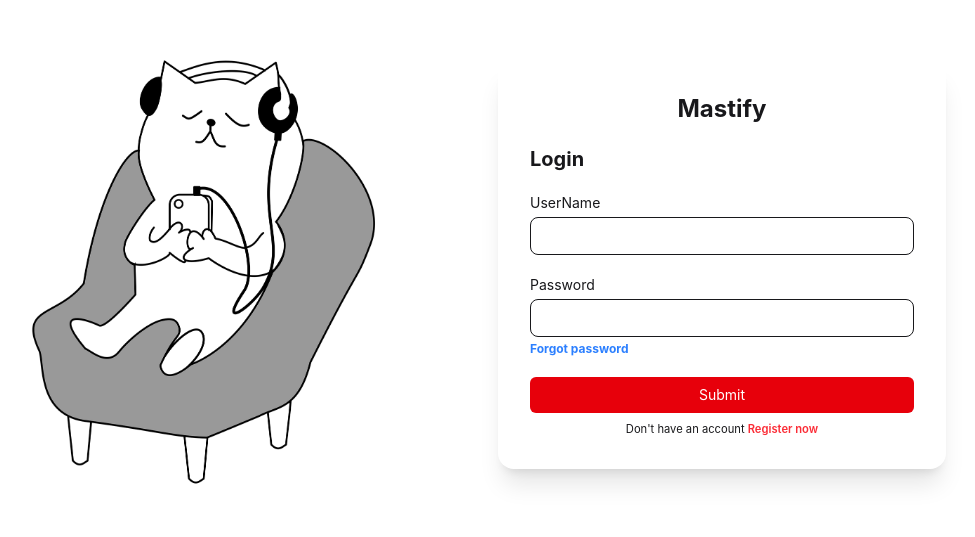
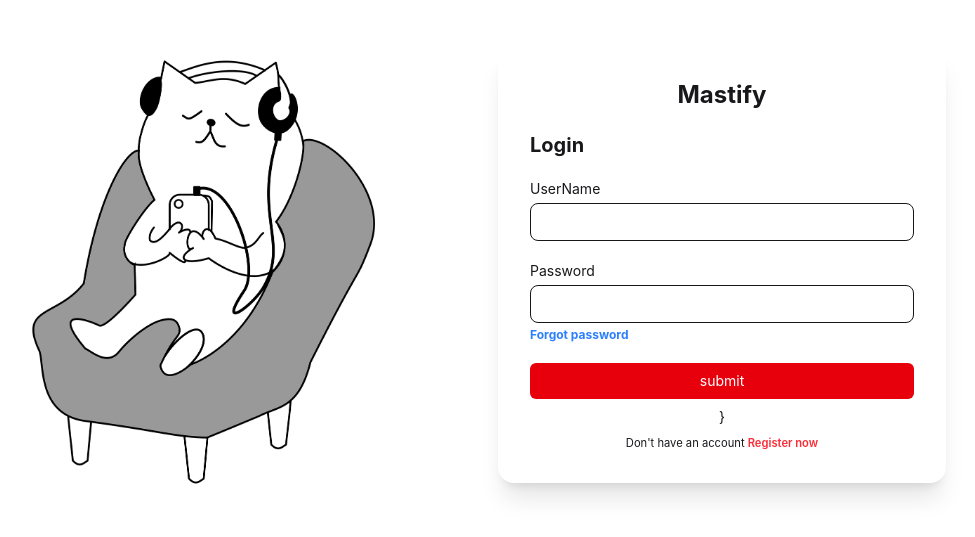
Before and after one commit to Prabathsai1/mustify-frontend, a React (Vite) app: page / in a window 1280 px wide. Shown: the part 135-672 px from the top of the page, without its empty margins (194-1169 px from the left). Built offline with nearby package versions, Linux system fonts and the light colour scheme; no server answers.

Commit message:
Update Login.auth.jsx

```diff
--- a/src/pages/auth/Login.auth.jsx
+++ b/src/pages/auth/Login.auth.jsx
@@ -9,7 +9,7 @@ import { useAuth } from '../../context/Authcontext.jsx'
 
 const Login = () => {
   const { register, handleSubmit, formState: { errors }, } = useForm();
-  const [login,setLogin]=useState(null)
+  const [login,setLogin]=useState(false)
   const navigate = useNavigate()
   const { setState } = useAuth()
 
@@ -20,7 +20,7 @@ const Login = () => {
         withCredentials: true
       })
       if (response.data.success) {
-        toast.success(response.data.message)
+        toast.success(response?.data?.message)
         navigate('/home', { replace: true })
         setState(true)
         console.log(response.data)
@@ -29,8 +29,7 @@ const Login = () => {
     catch (error) {
       setLogin(false)
       setState(false)
-      console.log(error.response)
-      toast.error(error.response.data.message)
+     toast.error(error?.response?.data?.message || "Login failed")
     }
   }
 
@@ -93,10 +92,8 @@ const Login = () => {
       </div>
 
       <div className="flex flex-col gap-2 items-center">
-        {login ?<button className="bg-red-600 py-2 px-4 rounded-md text-white w-full hover:bg-red-700 transition">
-          Submitting
-        </button>:<button className="bg-red-600 py-2 px-4 rounded-md text-white w-full hover:bg-red-700 transition">
-          Submit
+        <button className="bg-red-600 py-2 px-4 rounded-md text-white w-full hover:bg-red-700 transition">
+          {login?"Submitting":"submit"}
         </button>}
         <small className="text-center">
           Don't have an account{" "}
```
